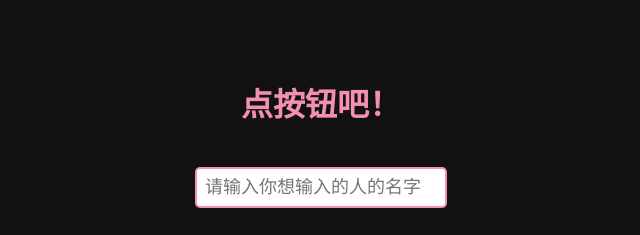
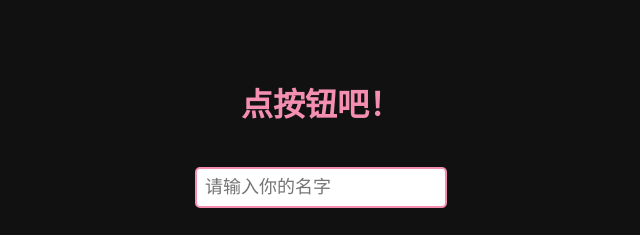
Before and after one commit to Alex-spaces/confession-web, a plain HTML site: page index.html in a window 1280 px wide. Shown: the top 235 px of the page, without its empty margins (319-959 px from the left). Drawn offline with Linux system fonts and the light colour scheme.

Commit message:
Add files via upload

```diff
--- a/index.html
+++ b/index.html
@@ -39,7 +39,7 @@
 <body>
 
 <h1>点按钮吧！</h1>
-<input id="nameInput" type="text" placeholder="请输入你想输入的人的名字" />
+<input id="nameInput" type="text" placeholder="请输入你的名字" />
 <br />
 <button onclick="startConfession()">开始动画</button>
 
```
